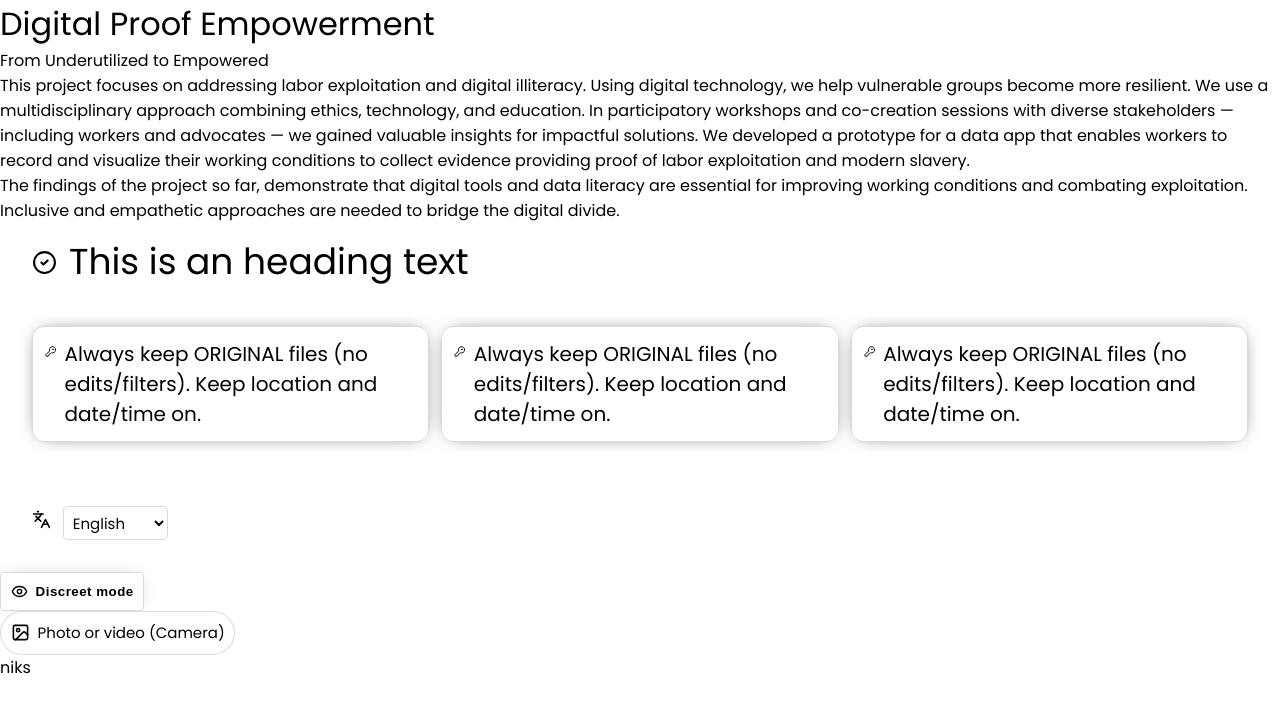
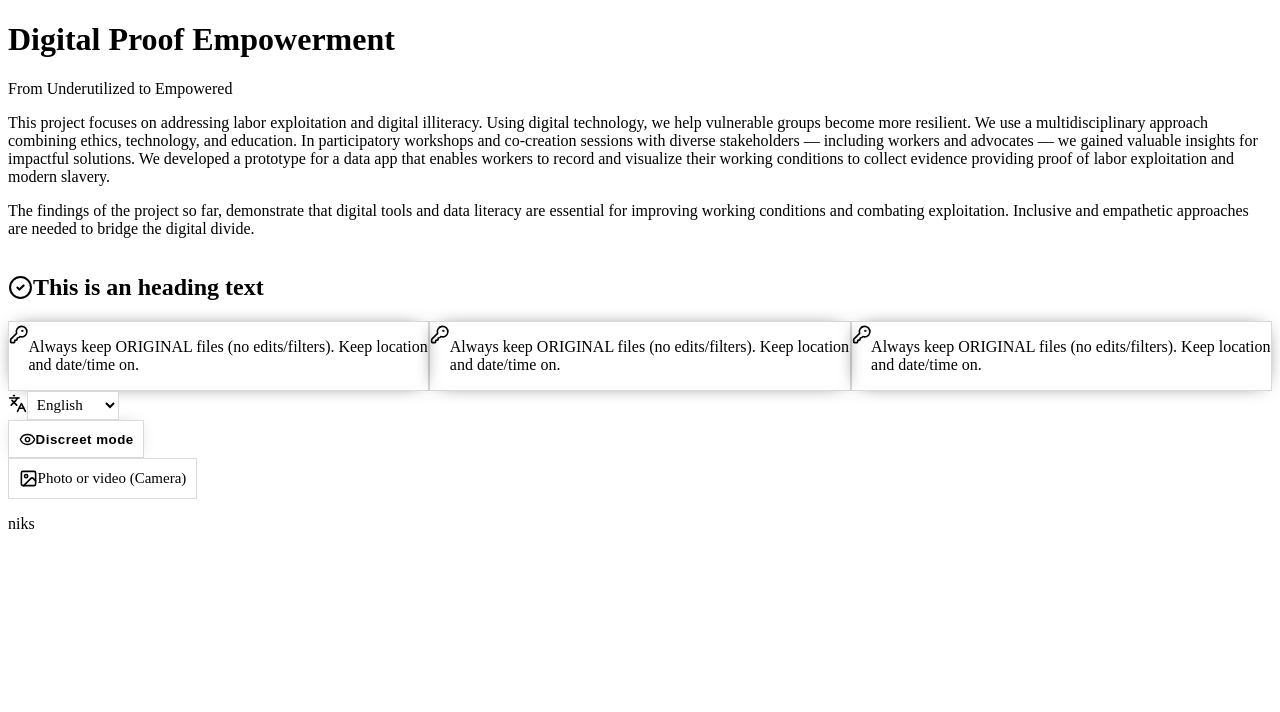
Before and after one commit to fdnd-agency/digitalproofempowerment, a SvelteKit app: page / in a window 1280 px wide. Shown: the top 712 px of the page. Built offline with nearby package versions, Linux system fonts and the light colour scheme.

Commit message:
fix: removed old global styles file #5

```diff
--- a/src/lib/css/global-stylesheet.css
+++ /dev/null
@@ -1,85 +0,0 @@
-* {
-    padding: 0;
-    margin: 0;
-    box-sizing: border-box;
-}
-
-@font-face {
-    font-family: 'Poppins';
-    src: url(/src/lib/assets/fonts/Poppins-Regular.ttf) format('truetype');
-    font-weight: 100 900;
-    font-display: swap;
-    font-style: normal;
-}
-
-:root {
-
-    /* Random font for now */
-    --main-font: 'Poppins', -apple-system, BlinkMacSystemFont, 'Segoe UI', system-ui, sans-serif;
-
-
-    /* Border Radius */
-    --radius-xs: 0.3rem;
-    --radius-sm: 0.5rem;
-    --radius-md: 0.75rem;
-    --radius-lg: 1rem;
-    --radius-xl: 1.5rem;
-    --radius-full: 999px;
-
-    /* Spacing */
-    --spacing-xs: 0.5rem;
-    --spacing-sm: 0.75rem;
-    --spacing-md: 1rem;
-    --spacing-lg: 1.5rem;
-    --spacing-xl: 2rem;
-    --spacing-2xl: 3rem;
-    --spacing-3xl: 4rem;
-
-}
-html,
-Body {
-    font-family: var(--main-font);
-
-
-    .h1 {
-        font-size: clamp(24px, 5vw, 48px);
-        font-weight: 700;
-        line-height: 1.2;
-    }
-
-    .h2 {
-        font-size: clamp(20px, 4.5vw, 36px);
-        font-weight: 600;
-        line-height: 1.3;
-    }
-
-    .h3 {
-        font-size: clamp(16px, 3vw, 25px);
-        font-weight: 600;
-        line-height: 1.4;
-    }
-
-    .h4 {
-        font-size: clamp(14px, 2.5vw, 18px);
-        font-weight: 300;
-        line-height: 1.5;
-    }
-
-    .h5 {
-        font-size: clamp(14px, 2vw, 16px);
-        font-weight: 300;
-        line-height: 1.6;
-    }
-
-    .h6 {
-        font-size: clamp(12px, 1.5vw, 14px);
-        font-weight: 300;
-        line-height: 1.4;
-    }
-
-    .paragraph {
-        font-size: clamp(16px, 3vw, 20px);
-        font-weight: 270;
-        line-height: 1.5;
-    }
-}
--- a/src/routes/+layout.svelte
+++ b/src/routes/+layout.svelte
@@ -1,5 +1,5 @@
 <script>
-	import "../lib/css/global-stylesheet.css"
+
 	import favicon from '$lib/assets/favicon.svg';
 
 	let { children } = $props();
```
